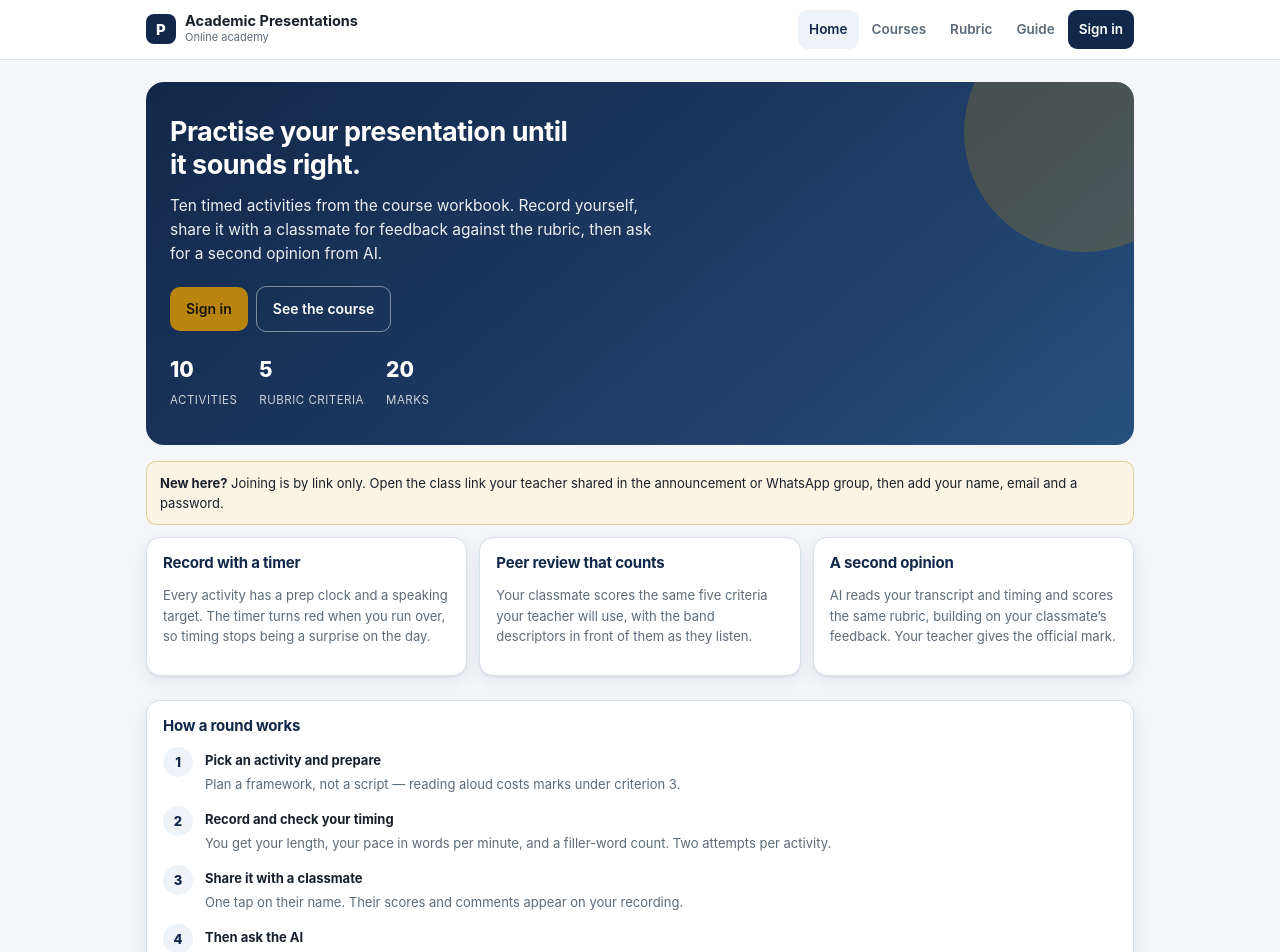
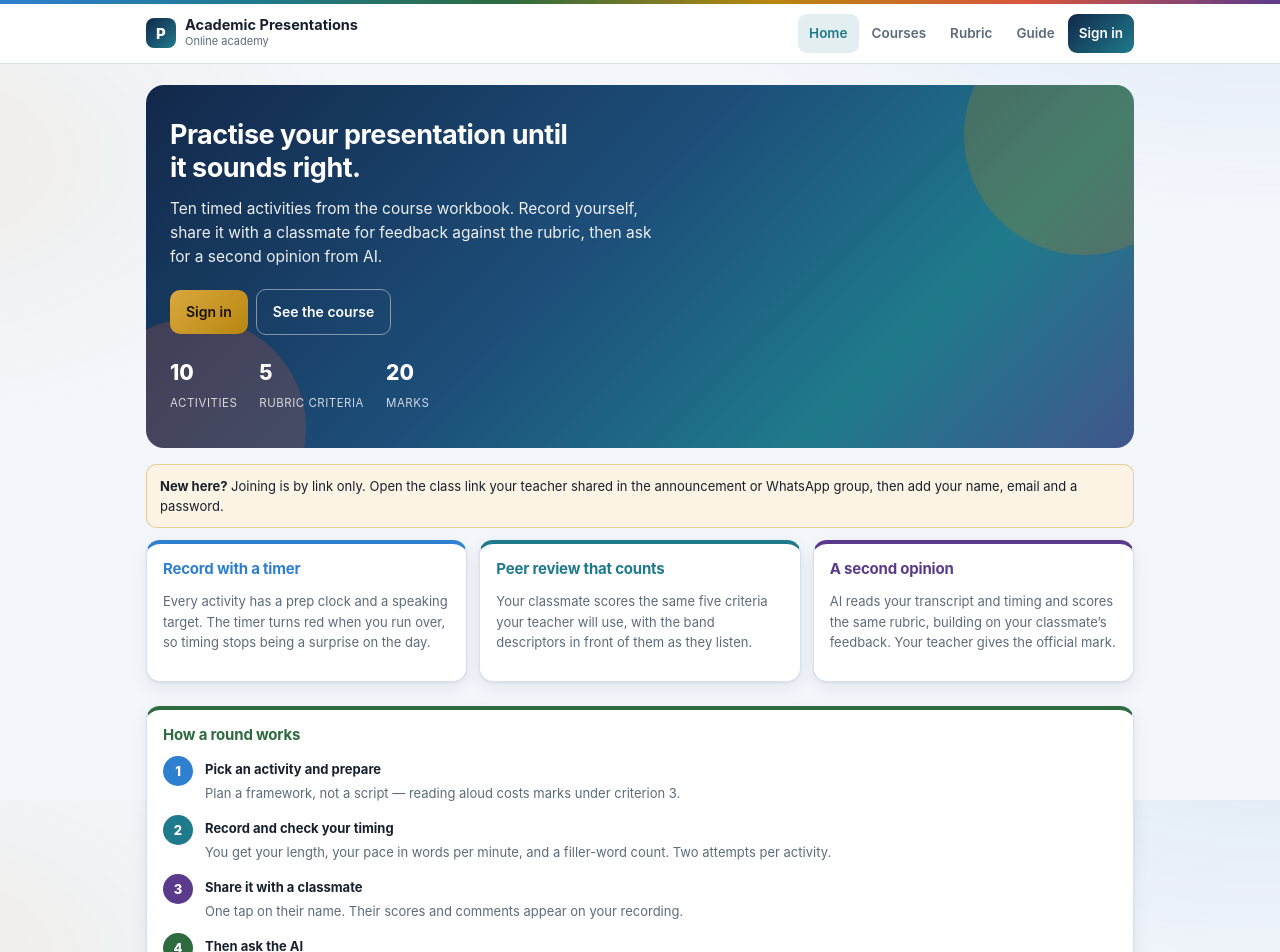
Before and after one commit to NorahAlshehri-2026/academicpresentations, a Next.js app: page / in a window 1280 px wide. Shown: the top 952 px of the page. Built offline with nearby package versions, Linux system fonts and the light colour scheme; no server answers.

Commit message:
Make the interface more colourful
Added new color variables and updated styles for various elements to enhance the visual design.

```diff
--- a/app/globals.css
+++ b/app/globals.css
@@ -299,3 +299,91 @@ td a { text-decoration: none; font-weight: 600; }
   border-top: 1px solid var(--rule); padding: 20px 16px 36px; color: var(--muted);
   font-size: 12.5px; text-align: center;
 }
+
+/* =====================================================================
+   Colour layer (October 2026) — brighter accents, same navy/gold brand
+   ===================================================================== */
+:root {
+  --coral: #d9573b;
+  --sky: #2f7fd1;
+  --bg: #f3f6fb;
+  --accent: var(--teal);
+  --rainbow: linear-gradient(90deg, #2f7fd1, #1f7a8c, #2e6b3e, #b8860f, #d9573b, #5b3a8c);
+}
+@media (prefers-color-scheme: dark) {
+  :root:not([data-theme="light"]) { --coral: #ef8a6f; --sky: #79b4f0; --bg: #0c121b; }
+}
+
+body {
+  background:
+    radial-gradient(900px 420px at 100% -10%, rgba(47, 127, 209, .10), transparent 70%),
+    radial-gradient(700px 380px at -10% 20%, rgba(184, 134, 15, .08), transparent 70%),
+    var(--bg);
+  background-attachment: fixed;
+}
+
+/* header: colour band + coloured active tab */
+.sitehead { border-bottom: 0; box-shadow: 0 1px 0 var(--rule); }
+.sitehead::before { content: ""; display: block; height: 4px; background: var(--rainbow); }
+.brand .mk { background: linear-gradient(135deg, var(--ink), var(--teal)); }
+.sitenav a:hover, .sitenav button:hover { color: var(--teal); }
+.sitenav a[aria-current="page"] { background: rgba(31, 122, 140, .13); color: var(--teal); }
+
+/* cards: each gets its own accent colour, cycling */
+.card { border-top: 4px solid var(--accent); }
+.card h3 { color: var(--accent); }
+.card:nth-child(6n+1) { --accent: var(--sky); }
+.card:nth-child(6n+2) { --accent: var(--teal); }
+.card:nth-child(6n+3) { --accent: var(--purple); }
+.card:nth-child(6n+4) { --accent: var(--green); }
+.card:nth-child(6n+5) { --accent: var(--coral); }
+.card:nth-child(6n+6) { --accent: var(--gold); }
+.card[style*="border-left"] { border-top-color: var(--gold); }
+
+/* numbered guide lists: coloured number badges */
+ol.guide { list-style: none; padding-left: 0; counter-reset: g; }
+ol.guide li { counter-increment: g; position: relative; padding-left: 34px; }
+ol.guide li::before {
+  content: counter(g); position: absolute; left: 0; top: -1px;
+  width: 24px; height: 24px; border-radius: 50%;
+  background: var(--accent); color: #fff; font-size: 12px; font-weight: 800;
+  display: grid; place-items: center;
+}
+.card ul li::marker { color: var(--accent); }
+
+/* step circles on the home page */
+.step:nth-child(5n+1) .k { background: var(--sky); color: #fff; }
+.step:nth-child(5n+2) .k { background: var(--teal); color: #fff; }
+.step:nth-child(5n+3) .k { background: var(--purple); color: #fff; }
+.step:nth-child(5n+4) .k { background: var(--green); color: #fff; }
+.step:nth-child(5n+5) .k { background: var(--coral); color: #fff; }
+
+/* hero: richer gradient and a second glow */
+.hero { background: linear-gradient(135deg, #12284a 0%, #1d4f7a 45%, #1f7a8c 75%, #5b3a8c 120%); }
+.hero::before {
+  content: ""; position: absolute; left: -60px; bottom: -90px;
+  width: 220px; height: 220px; border-radius: 50%; background: rgba(217, 87, 59, .22);
+}
+
+/* buttons, tables, bars */
+.btn:not(.ghost):not(.gold):not(.rec) { background: linear-gradient(135deg, var(--ink), var(--teal)); }
+.btn.gold { background: linear-gradient(135deg, #d9a83f, #b8860f); }
+.sitenav a.cta, .sitenav button.cta-out { background: linear-gradient(135deg, var(--ink), var(--teal)); }
+th { background: rgba(31, 122, 140, .12); color: var(--teal); }
+.bar > i { background: linear-gradient(90deg, var(--teal), var(--gold)); }
+.rbar > i { background: linear-gradient(90deg, var(--sky), var(--purple)); }
+.seg button[aria-pressed="true"] { background: var(--teal); border-color: var(--teal); }
+.tabs button[aria-selected="true"] { color: var(--teal); }
+.ucard:nth-child(5n+1) { border-left-color: var(--sky); }
+.ucard:nth-child(5n+2) { border-left-color: var(--teal); }
+.ucard:nth-child(5n+3) { border-left-color: var(--purple); }
+.ucard:nth-child(5n+4) { border-left-color: var(--green); }
+.ucard:nth-child(5n+5) { border-left-color: var(--coral); }
+.sitefoot { border-top: 0; position: relative; }
+.sitefoot::before { content: ""; position: absolute; left: 0; right: 0; top: 0; height: 3px; background: var(--rainbow); opacity: .6; }
+
+@media (prefers-color-scheme: dark) {
+  :root:not([data-theme="light"]) .btn:not(.ghost):not(.gold):not(.rec) { background: linear-gradient(135deg, var(--ink), var(--teal)); color: #08111d; }
+  :root:not([data-theme="light"]) ol.guide li::before,
+  :root:not([data-theme="light"]) .step .k { color: #08111d; }
+}
```
